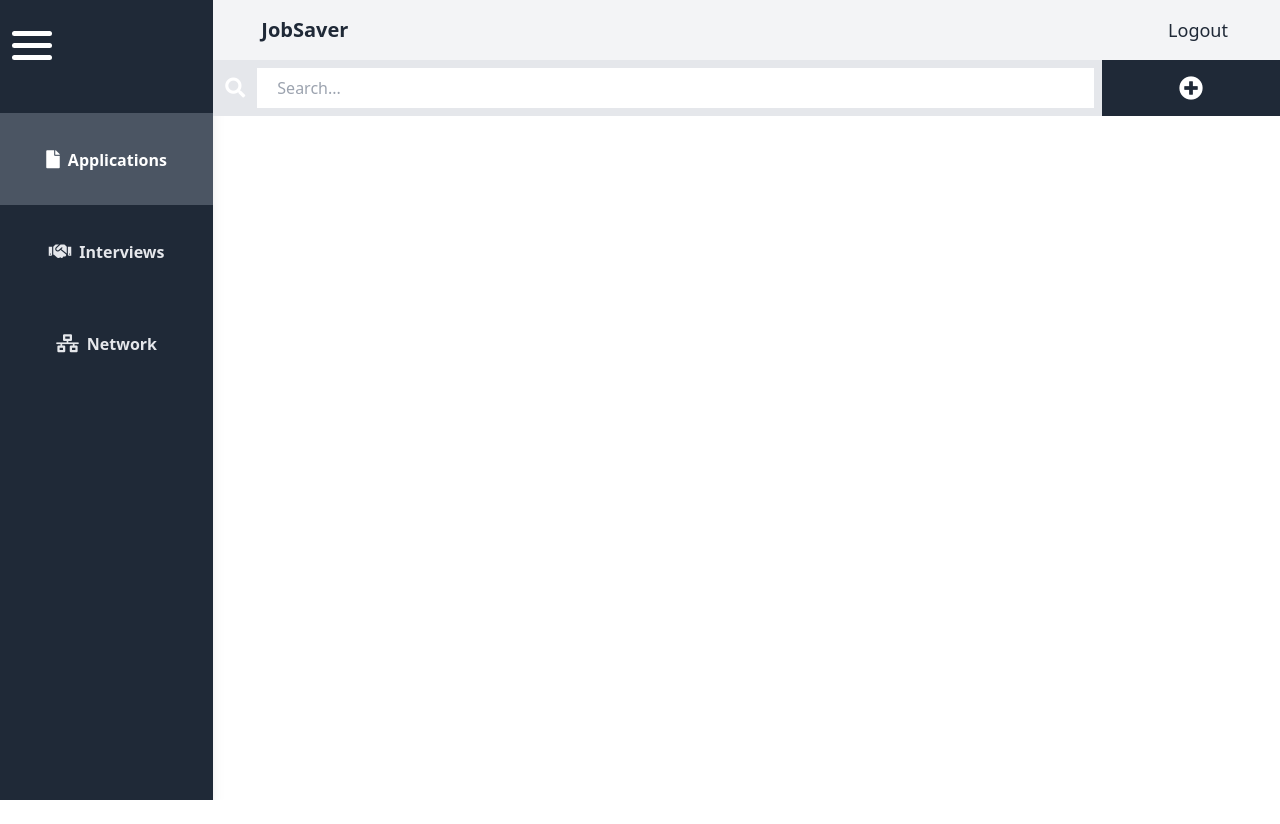
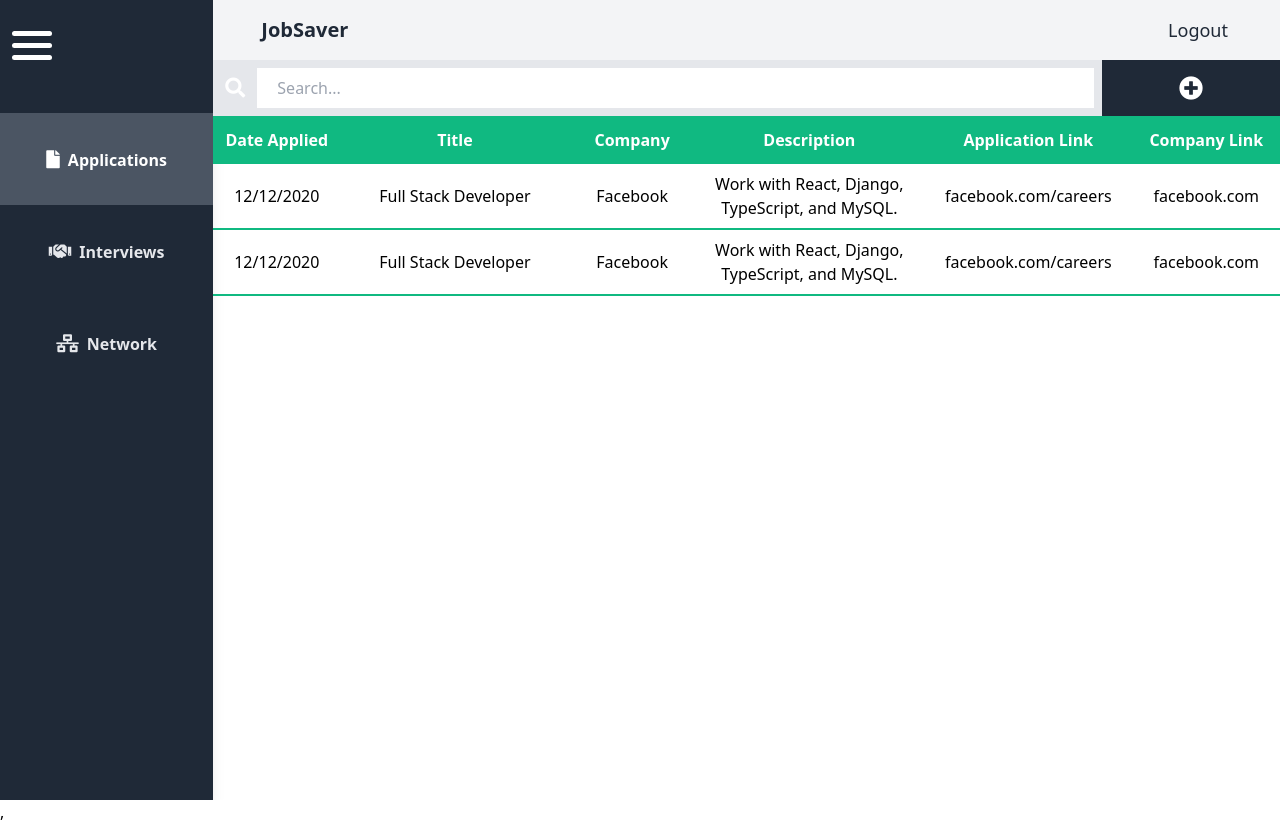
Before and after one commit to connorskorburg/JobSaver, a React (Create React App) app in the folder client/: page / in a window 1280 px wide. Before the commit the page ends 800 px from the top, so only its background shows below. Built offline with nearby package versions, Linux system fonts and the light colour scheme.

Commit message:
added table on dashboard for applications/interviews/connections and set up redux

```diff
--- a/client/package.json
+++ b/client/package.json
@@ -42,5 +42,8 @@
       "last 1 firefox version",
       "last 1 safari version"
     ]
+  },
+  "devDependencies": {
+    "@types/react-redux": "^7.1.15"
   }
 }
--- /dev/null
+++ b/client/src/components/layout/DashTable.tsx
@@ -0,0 +1,80 @@
+import React from 'react';
+
+interface PropTypes {
+  type: string;
+}
+
+const DashTable = ({type}: PropTypes ) => {
+
+  return (
+    <table className="p-5 w-full text-center">
+      {type === 'Applications' &&
+      <thead className="bg-green-500 text-white">
+        <th className="w-1/12">Date Applied</th>
+        <th className="w-1/6">Title</th>
+        <th className="w-1/12">Company</th>
+        <th className="w-1/6">Description</th>
+        <th className="w-1/12">Application Link</th>
+        <th className="w-1/12">Company Link</th>
+      </thead>
+      }
+      {type === 'Interviews' &&
+      <thead className="bg-blue-500 text-white">
+        <th>Interview Date</th>
+        <th>Company</th>
+        <th>Interviewer Name</th>
+        <th>comment</th>
+        <th>Phone Number</th>
+        <th>Email</th>
+      </thead>
+      }
+      {type === 'Network' &&
+      <thead className="bg-indigo-500 text-white ">
+        <th>Date Connected</th>
+        <th>First Name</th>
+        <th>Last Name</th>
+        <th>Email</th>
+        <th>Linkedin Link</th>
+        <th>Website Link</th>
+      </thead>
+      }
+
+      <tbody>
+        <tr className="border-b-2 border-green-500">
+          <td>12/12/2020</td>
+          <td>Full Stack Developer</td>
+          <td>Facebook</td>
+          <td>Work with React, Django, TypeScript, and MySQL.</td>
+          <td>
+            <a href="http://facebook.com/careers" target="_blank" rel="noopener noreferrer">
+              facebook.com/careers
+            </a>
+          </td>
+          <td>
+            <a href="http://facebook.com" target="_blank" rel="noopener noreferrer">
+              facebook.com
+            </a>
+          </td>
+        </tr>
+        <tr className="border-b-2 border-green-500">
+          <td>12/12/2020</td>
+          <td>Full Stack Developer</td>
+          <td>Facebook</td>
+          <td>Work with React, Django, TypeScript, and MySQL.</td>
+          <td>
+            <a href="http://facebook.com/careers" target="_blank" rel="noopener noreferrer">
+              facebook.com/careers
+            </a>
+          </td>
+          <td>
+            <a href="http://facebook.com" target="_blank" rel="noopener noreferrer">
+              facebook.com
+            </a>
+          </td>
+        </tr>
+      </tbody>
+    </table>
+  );
+}
+
+export default DashTable;
--- a/client/src/components/layout/Dashboard.tsx
+++ b/client/src/components/layout/Dashboard.tsx
@@ -3,6 +3,7 @@ import Navbar from '../reusables/Navbar';
 import BottomNav from './BottomNav';
 import FilterDropDown from '../utilities/FilterDropDown';
 import SearchBar from '../utilities/SearchBar';
+import DashTable from './DashTable';
 
 const Dashboard = () => {
   return (
@@ -12,6 +13,9 @@ const Dashboard = () => {
         <SearchBar />
         <FilterDropDown />
       </article>
+      <DashTable type="Applications" />
+      {/* <DashTable type="Interviews" /> */}
+      {/* <DashTable type="Network" /> */}
       <BottomNav />
     </section>
   );
--- a/client/src/index.tsx
+++ b/client/src/index.tsx
@@ -2,11 +2,15 @@ import React from 'react';
 import ReactDOM from 'react-dom';
 import App from './App';
 import reportWebVitals from './reportWebVitals';
+import { Provider } from 'react-redux';
+import store from './redux/store';
 
 ReactDOM.render(
-  <React.StrictMode>
-    <App />
-  </React.StrictMode>,
+  <Provider store={store}>
+    <React.StrictMode>
+      <App />
+    </React.StrictMode>,
+  </Provider>,
   document.getElementById('root')
 );
 
--- /dev/null
+++ b/client/src/redux/Users/users.reducer.tsx
@@ -0,0 +1,15 @@
+import { GET_USER } from './users.types';
+
+const INITIAL_STATE = {
+  user: {},
+};
+const reducer = (state = INITIAL_STATE, action: any) => {
+  switch (action.type) {
+    case GET_USER:
+      return {
+        ...state, user: {"name": "Bob"},
+      };
+    default: return state;
+  }
+};
+export default reducer;
--- /dev/null
+++ b/client/src/redux/Users/users.types.tsx
@@ -0,0 +1 @@
+export const GET_USER = 'GET_USER';
--- /dev/null
+++ b/client/src/redux/rootReducer.tsx
@@ -0,0 +1,7 @@
+import { combineReducers } from 'redux';
+import usersReducer from './Users/users.reducer';
+
+const rootReducer = combineReducers({
+  counter: usersReducer,
+});
+export default rootReducer;
--- /dev/null
+++ b/client/src/redux/store.tsx
@@ -0,0 +1,9 @@
+import { createStore } from 'redux';
+
+import rootReducer from './rootReducer';
+
+
+const store = createStore(rootReducer);
+
+
+export default store;
--- a/client/src/style.css
+++ b/client/src/style.css
@@ -18,7 +18,12 @@
   transition: all 400ms ease-in-out;
   transform: scaleX(0.75) rotate(180deg);
 }
-
+th {
+  padding: 0.75rem;
+}
+td {
+  padding: 0.5rem;
+}
 .bottom-nav {
   display: none;
 }
```
Also changed, not shown: client/src/redux/Users/users.actions.tsx (added, +7 -0 lines), 2 other files (tests, documents, lock files or other folders).
